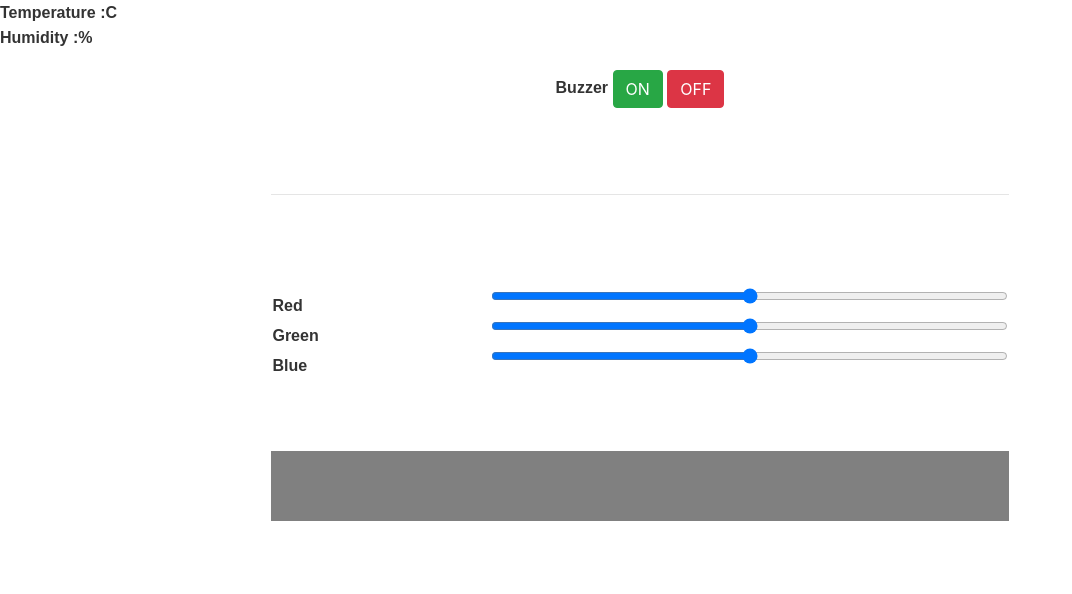
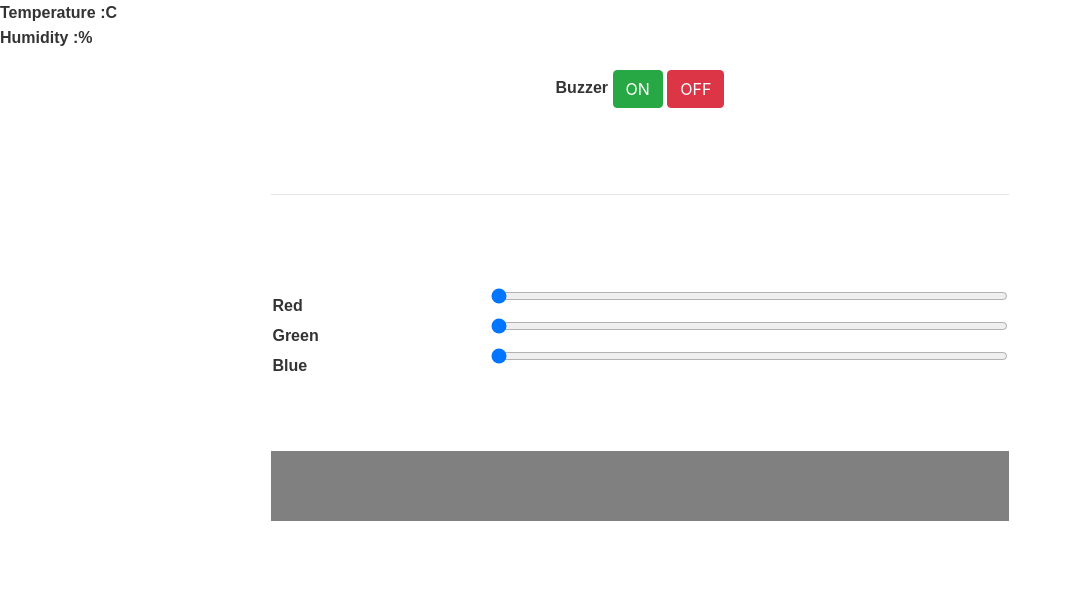
Before and after one commit to DardanIsufi95/ArduinoSerialSer, a website: page index.html in a window 1280 px wide. Shown: the whole page, without its empty margins (0-1072 px from the left). Drawn offline with nearby package versions, Linux system fonts and the light colour scheme; no server answers.

Commit message:
Update index.html

```diff
--- a/index.html
+++ b/index.html
@@ -49,6 +49,9 @@
                 else
                     socket.emit('WTN', "$000"+zeroFill($("#R").val(),3)+zeroFill($("#G").val(),3)+zeroFill($("#B").val(),3)+"$");
             });
+            $("#G").val(0);
+            $("#R").val(0);
+            $("#B").val(0);
         });
     </script>
     <style>
```
